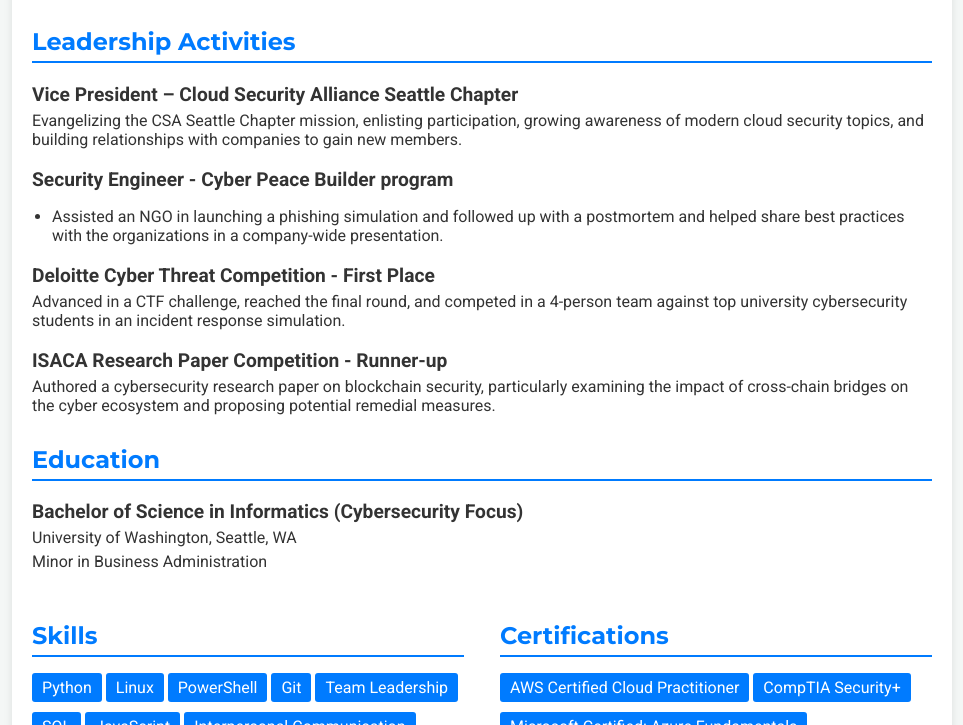
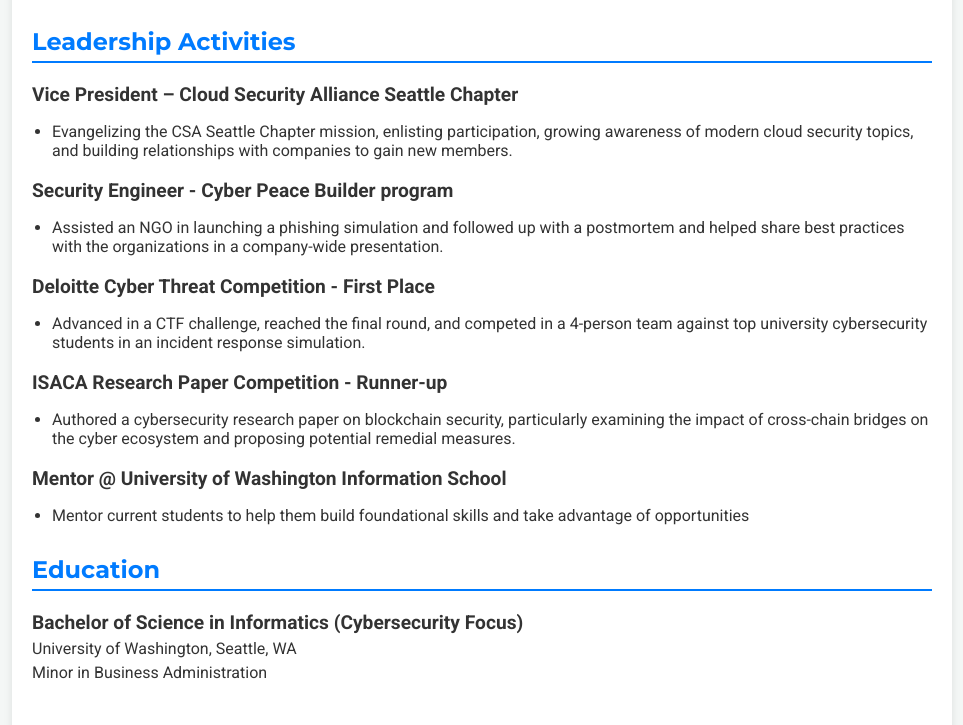
Before and after one commit to aws-resume-challenge-org/frontend-aws-resume-challenge, a plain HTML site: page terraform-resume-front/resources/index.html in a window 1280 px wide. Shown: the part 718-1443 px from the top of the page, without its empty margins (158-1121 px from the left). Drawn offline with Linux system fonts and the light colour scheme; no server answers.

Commit message:
Fix formatting and add imentor experience

```diff
--- a/terraform-resume-front/resources/index.html
+++ b/terraform-resume-front/resources/index.html
@@ -60,7 +60,9 @@
                 <h2>Leadership Activities</h2>
                 <div class="activity">
                     <h3>Vice President – Cloud Security Alliance Seattle Chapter</h3>
-                    <p>Evangelizing the CSA Seattle Chapter mission, enlisting participation, growing awareness of modern cloud security topics, and building relationships with companies to gain new members.</p>
+                    <ul>
+                        <li>Evangelizing the CSA Seattle Chapter mission, enlisting participation, growing awareness of modern cloud security topics, and building relationships with companies to gain new members.</li>
+                    </ul>
                 </div>
                 <div class="activity">
                     <h3>Security Engineer - Cyber Peace Builder program</h3>
@@ -70,11 +72,22 @@
                 </div>
                 <div class="activity">
                     <h3>Deloitte Cyber Threat Competition - First Place</h3>
-                    <p>Advanced in a CTF challenge, reached the final round, and competed in a 4-person team against top university cybersecurity students in an incident response simulation.</p>
+                    <ul>
+                        <li>Advanced in a CTF challenge, reached the final round, and competed in a 4-person team against top university cybersecurity students in an incident response simulation.</li>
+                    </ul>
                 </div>
                 <div class="activity">
                     <h3>ISACA Research Paper Competition - Runner-up</h3>
-                    <p>Authored a cybersecurity research paper on blockchain security, particularly examining the impact of cross-chain bridges on the cyber ecosystem and proposing potential remedial measures.</p>
+                    <ul>
+                        <li>Authored a cybersecurity research paper on blockchain security, particularly examining the impact of cross-chain bridges on the cyber ecosystem and proposing potential remedial measures.</li>
+                    </ul>
+                </div>
+                <div class="activity">
+                    <h3>Mentor @ University of Washington Information School</h3>
+                    <ul>
+                        <li>Mentor current students to help them build foundational skills and take advantage of opportunities</li>
+                    </ul>
+
                 </div>
             </section>
 
```
